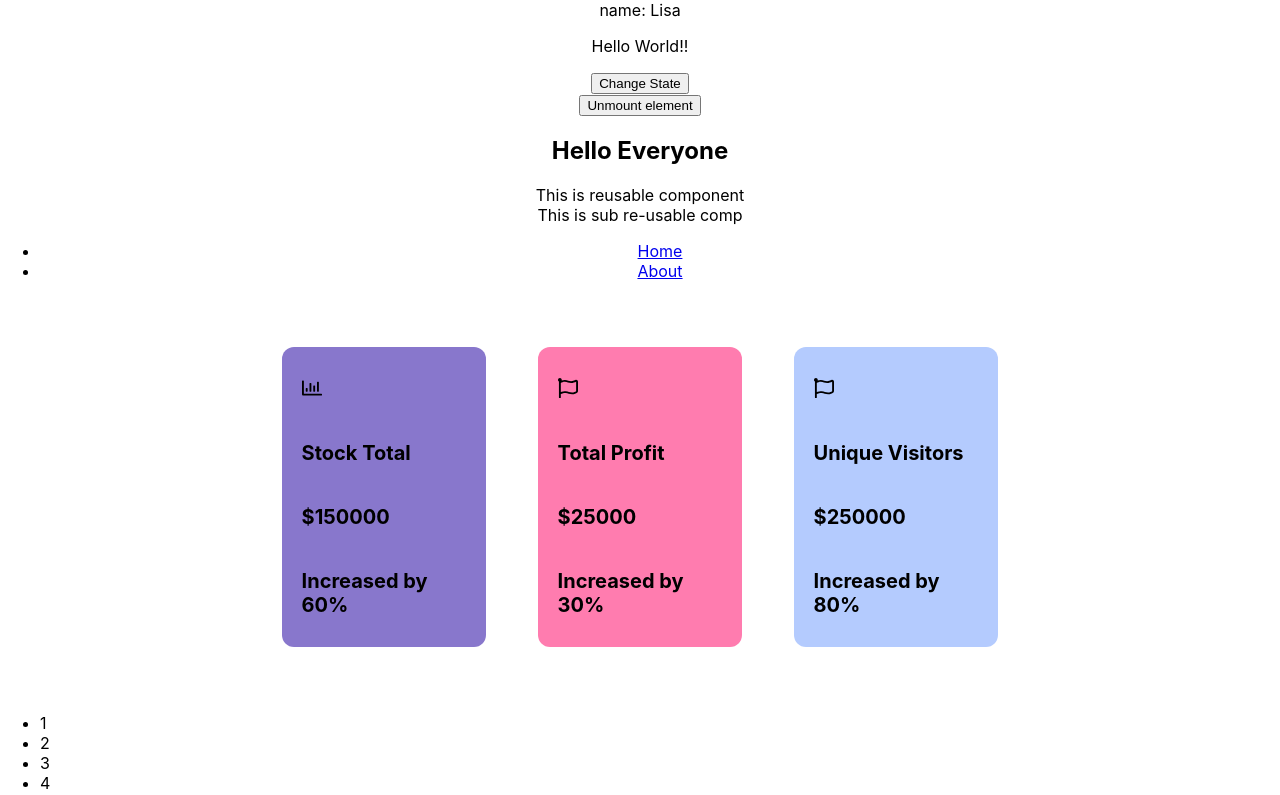
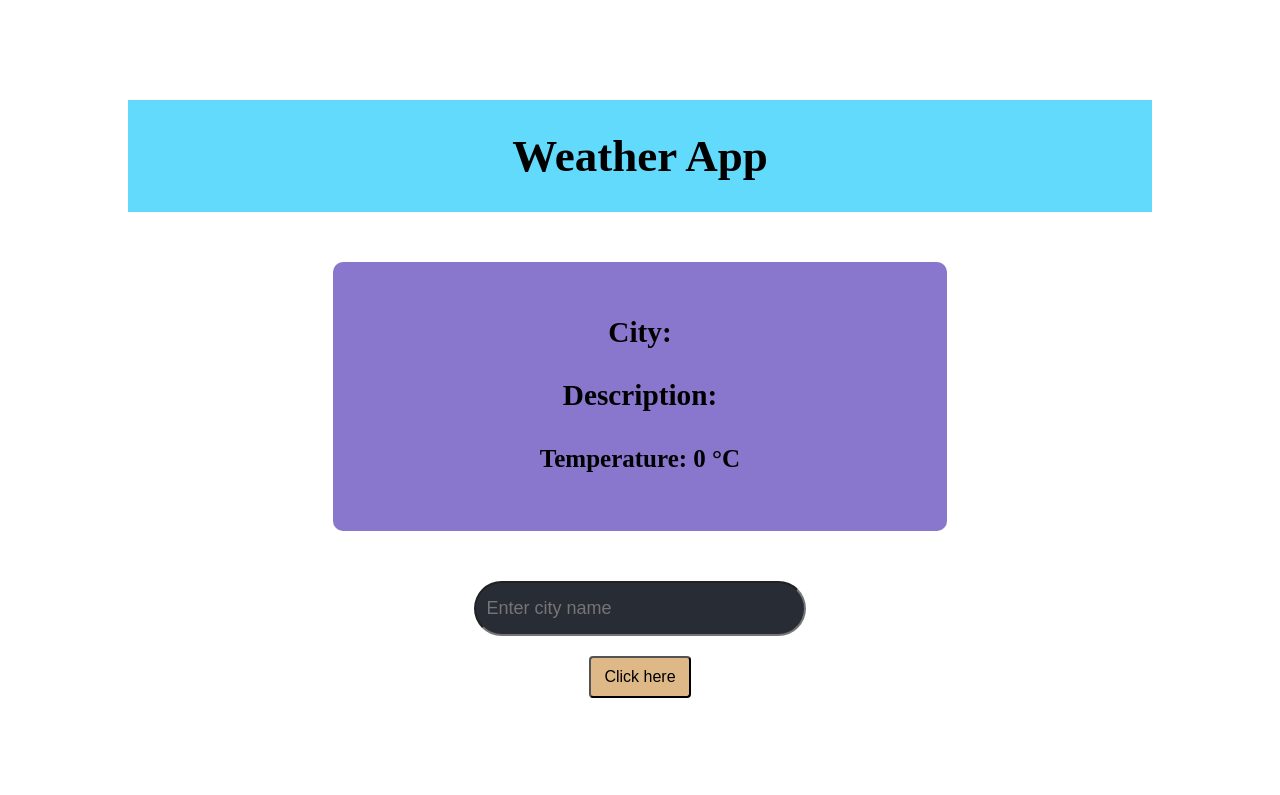
Before and after one commit to Shirly-D/react-proj, a React (Create React App) app: page / in a window 1280 px wide. Shown: the top 795 px of the page. Built offline with nearby package versions, Linux system fonts and the light colour scheme; no server answers.

Commit message:
weather app

```diff
--- a/src/App.css
+++ b/src/App.css
@@ -37,7 +37,7 @@
   }
 }
 
-.List {
+/* .List {
   width: 16%;
   border-radius: 12px;
   margin: 50px 2%;
@@ -54,4 +54,58 @@
 
 .Card1 { background-color: #8877CC; }
 .Card2 { background-color: #FF7CAF; }
-.Card3 { background-color: #B4CBFE; }
+.Card3 { background-color: #B4CBFE; } */
+
+/*weather app stylying*/
+
+.Weather-section {
+  width: 80%;
+  margin: 100px auto;
+  font-family: serif;
+  font-size: 25px;
+  text-align: center;
+}
+
+.Weather-section h1 {
+  padding: 30px;
+  background-color: #61dafb;
+  font-size: 45px;
+}
+
+.Weather-section p {
+  width: 40%;
+  padding: 20px;
+  margin: 0 auto;
+  color: red;
+}
+
+.Weather-section__display {
+  width: 55%;
+  padding: 25px;
+  border-radius: 10px;
+  margin: 50px auto;
+  background-color: #8877CC;
+}
+
+.Weather-section__input input{
+  width: 30%;
+  padding: 15px 10px;
+  border-radius: 40px;
+  margin-bottom: 20px;
+  font-size: 18px;
+  background-color: #282c34;
+  color: #FFFFFF;
+}
+
+.Weather-section__input button {
+  width: 10%;
+  padding: 10px;
+  border-radius: 4px;
+  margin: 0 auto;
+  display: block;
+  background-color: burlywood;
+  font-size: 16px;
+  transition: 1s;
+}
+
+.Weather-section__input button:hover { background-color: cadetblue;}
--- a/src/App.js
+++ b/src/App.js
@@ -1,143 +1,23 @@
 // import logo from './logo.svg';
 import React, { Component } from 'react';
-import {
-  BrowserRouter as Router,
-  Route,
-  Link,
-  Switch
-} from 'react-router-dom';
-import Home from './Components/Home.js';
-import About from './Components/About.js';
 import './App.css';
-import Parent from './Components/Parent.js';
-import data from './Task1/data.js'
-// import CardList from './Task1/index.js';
-import AxiosApp from './Components/Axios.js';
-
-export const PropApp = () => {
-  return (
-    <div>
-      <Parent></Parent>
-    </div>
-  )
-}
-
-const Message = props => <div>{props.msg}</div>;
+import WeatherApp from './Components/Weather';
 
 class App extends Component {
 
-  // react lifecycle implementatiom
-  constructor() {
-    super();
-    this.state = {
-      name: "John",
-      show: true
+    render() {
+      return (
+        <>
+        <WeatherApp />
+
+        </>
+      );
+
     }
-    console.log("constructor");
-  }
 
-  static getDerivedStateFromProps(props, state) {
-    console.log("Get derived state from props");
-    return {name: props.fname}
-  }
-
-  componentDidMount() {
-    console.log("Component did mount");
-  }
-
-  shouldComponentUpdate() {
-    console.log("should component update");
-    return true;
-  }
-
-  getSnapshotBeforeUpdate(prevProps, prevState) {
-    console.log("Get snapshot before update");
-    document.querySelector('.div1').innerHTML = `Before name updated: ${prevState.name}`;
-    return true;
-  }
-
-  componentDidUpdate() {
-    console.log("component did update");
-    document.querySelector('.div2').innerHTML = `After name updated : ${this.state.name}`;
-  }
-
-  changeState() {
-    this.setState({name:"Jack"});
-  }
-
-  unmountEle() {
-    this.setState(
-      {show: false}
-    );
-  }
-
-  render() {
-    console.log("render");
-    let display;
-    if(this.state.show) {
-      display = <Child/>;
-    };
-    return (
-      <Router>
-        <div className= "App">
-          {/* change state and implement react lifecycle */}
-          name: {this.state.name}
-          <div>
-            <p className="div1"></p>
-            <p className="div2"></p>
-          </div>
-          {display}
-          <div>
-            <button onClick={this.changeState.bind(this)}>Change State</button>
-            <br/>
-            <button onClick={this.unmountEle.bind(this)}>Unmount element</button>
-          </div>
-          <div>
-            <Parent></Parent>
-          </div>
-
-          {/* reusable component example */}
-          <div>
-            <Message msg="This is reusable component"></Message>
-            <Message msg="This is sub re-usable comp"></Message>
-          </div>
-          <ul className="header">
-            <li>
-              <Link to="/">Home</Link>
-            </li>
-            <li>
-              <Link to="/about">About</Link>
-            </li>
-          </ul>
-          <Switch>
-            <Route exact path="/" render={() => <Home data={data} />}></Route>
-            <Route exact path="/about" component={About}></Route>
-          </Switch>
-          {/* <div className="List-card">
-            <CardList></CardList>
-          </div> */}
-
-          <div>
-            <AxiosApp />
-          </div>
-        </div>
-      </Router>
-    );
-
-  }
-}
-
-class Child extends React.Component {
-  componentWillUnmount() {
-    console.log("Component will unmount");
-  }
-  render() {
-    return (
-      <p>Hello World!!</p>
-    )
-  }
 }
 
 
 
+
 export default App;
--- /dev/null
+++ b/src/Components/Weather.js
@@ -0,0 +1,45 @@
+import React, { useState }from 'react';
+import axios from 'axios';
+
+const WeatherApp = () => {
+    const [temperature, setTemp] = useState("");
+    const [city, setCity] = useState("");
+    const [desc, setDesc] = useState("");
+    const [message, setMsg] = useState("");
+
+    const weatherData = (city) => {
+        axios({
+            method: "GET",
+            url: `http://api.openweathermap.org/data/2.5/weather?q=${city}&appid=b170acb94d7928180c0896f62be0baf7`
+        })
+        .then((response) => {
+            console.log(response.data.main.temp);
+            setTemp(response.data.main.temp - 273.15);
+            setDesc(response.data.weather[0].main);
+        })
+        .catch((error) => {
+            console.log(error);
+            setMsg("Please enter proper city name..!")
+        });
+    };
+
+    return (
+        <>
+            <div className="Weather-section">
+                <h1>Weather App</h1>
+                <div className="Weather-section__display">
+                    <h3>City: {city}</h3>
+                    <h3>Description: {desc}</h3>
+                    <h4>Temperature: {Math.round(temperature * 100) / 100} °C</h4>
+                </div>
+                <div className="Weather-section__input">
+                    <input type="text" value={city} placeholder="Enter city name" onChange={(e) => setCity(e.target.value)}/>
+                    <button onClick= {() => {weatherData(city)}}>Click here</button>
+                </div>
+                <p>{message}</p>
+            </div>
+        </>
+    )
+}
+
+export default WeatherApp;
```
